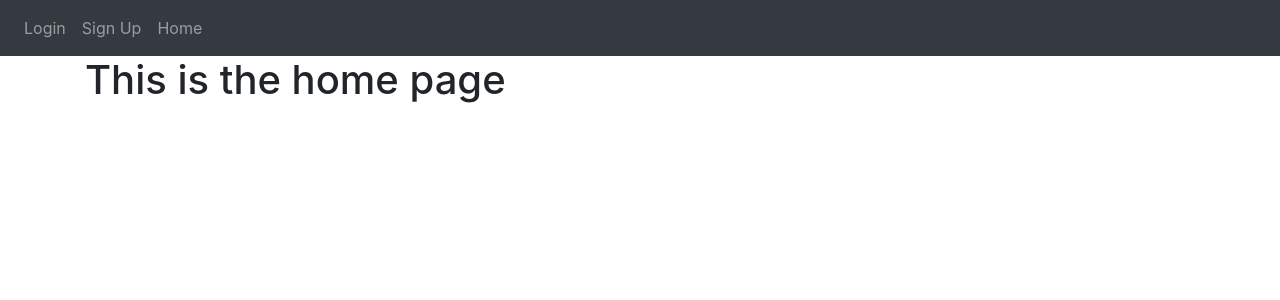
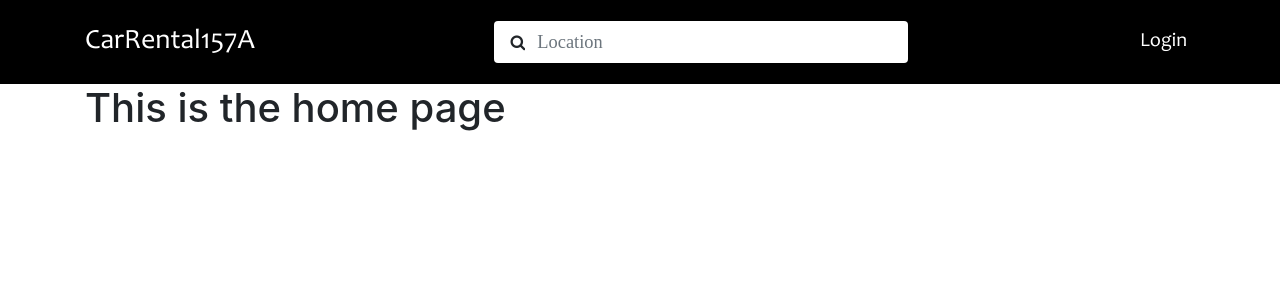
Before and after one commit to DuckyKay/CMPE157ACarRental, a Python web app: template website/templates/home.html in a window 1280 px wide. Shown: the top 300 px of the page. Run offline with Jinja, Linux system fonts and the light colour scheme; the template is opened without the code that fills it, so the values that code supplies are empty; some libraries are stand-ins or nearby versions; some web fonts are replaced.

Commit message:
styled navbar

```diff
--- a/website/static/styles.css
+++ b/website/static/styles.css
@@ -1 +1,33 @@
 /* our CSS will go here */
+@font-face {
+    font-family: Candara;
+    src: url('Candara.ttf');
+}
+
+@font-face {
+    font-family: calibri;
+    src: url('calibri.ttf');
+}
+
+.navbar {
+    background-color: black;
+    font-family: Candara;
+}
+
+.navbar-collapse {
+    flex-grow: 0;
+}
+
+.navbar-brand {
+    font-size: 1.75em;
+}
+
+.form-control {
+    font-family: calibri;
+    font-size: 1.15em;
+    border: none;
+}
+
+.nav-link {
+    font-size: 1.25em;
+}
--- a/website/templates/base.html
+++ b/website/templates/base.html
@@ -1,51 +1,52 @@
 <!DOCTYPE html>
 <html>
+
 <head>
     <!-- Set the character encoding and viewport for the page -->
-    <meta charset="utf-8"/>
-    <meta name="viewport" content="width=device-width, initial-scale=1"/>
+    <meta charset="utf-8" />
+    <meta name="viewport" content="width=device-width, initial-scale=1" />
     <!-- Include Bootstrap CSS from a CDN -->
-    <link
-            rel="stylesheet"
-            href="https://stackpath.bootstrapcdn.com/bootstrap/4.4.1/css/bootstrap.min.css"
-            integrity="sha384-Vkoo8x4CGsO3+Hhxv8T/Q5PaXtkKtu6ug5TOeNV6gBiFeWPGFN9MuhOf23Q9Ifjh"
-            crossorigin="anonymous"
-    />
+    <link rel="stylesheet" href="https://stackpath.bootstrapcdn.com/bootstrap/4.4.1/css/bootstrap.min.css"
+        integrity="sha384-Vkoo8x4CGsO3+Hhxv8T/Q5PaXtkKtu6ug5TOeNV6gBiFeWPGFN9MuhOf23Q9Ifjh" crossorigin="anonymous" />
 
     <!-- Include Font Awesome CSS from a CDN -->
-    <link
-            rel="stylesheet"
-            href="https://stackpath.bootstrapcdn.com/font-awesome/4.7.0/css/font-awesome.min.css"
-            crossorigin="anonymous"
-    />
+    <link rel="stylesheet" href="https://stackpath.bootstrapcdn.com/font-awesome/4.7.0/css/font-awesome.min.css"
+        crossorigin="anonymous" />
 
+    <link rel="stylesheet" href="{{ url_for('static', filename='styles.css') }}">
     <!-- Set the page title using a Jinja block -->
     <title>{% block title %}Home{% endblock %}</title>
 </head>
+
 <body>
     <!-- Navigation bar -->
-<nav class="navbar navbar-expand-lg navbar-dark bg-dark">
+    <nav class="navbar navbar-expand-lg navbar-dark py-3">
+        <div class="container">
+            <a class="navbar-brand" href="#">CarRental157A</a>
+
             <!-- Hamburger menu button for small screens -->
-    <button
-            class="navbar-toggler"
-            type="button"
-            data-toggle="collapse"
-            data-target="#navbar"
-    >
+            <button class="navbar-toggler" type="button" data-toggle="collapse" data-target="#navbar">
                 <span class="navbar-toggler-icon"></span>
             </button>
+
+            <!-- Search bar -->
+            <form class="form-inline bg-white pl-3 pr-2 rounded navbar-collapse">
+                <i class="fa fa-search" aria-hidden="true"></i>
+                <input class="form-control shadow-none" style="width: 375px;" type="search" placeholder="Location"
+                    aria-label="Search">
+            </form>
+
             <!-- Navigation links -->
             <div class="collapse navbar-collapse" id="navbar">
                 <div class="navbar-nav">
                     <!-- Show different links based on user authentication status -->
-{#            {% if user.is_authenticated %}#}
-{#                <a class="nav-item nav-link" id="home" href="/">Home</a>#}
-{#                <a class="nav-item nav-link" id="logout" href="/logout">Logout</a>#}
-{#            {% else %}#}
-                <a class="nav-item nav-link" id="login" href="/login">Login</a>
-                <a class="nav-item nav-link" id="signUp" href="/sign-up">Sign Up</a>
-                <a class="nav-item nav-link" id="home" href="/">Home</a>
-{#            {% endif %}#}
+                    {# {% if user.is_authenticated %}#}
+                    {# <a class="nav-item nav-link" id="home" href="/">Home</a>#}
+                    {# <a class="nav-item nav-link" id="logout" href="/logout">Logout</a>#}
+                    {# {% else %}#}
+                    <a class="nav-item nav-link text-white" id="login" href="/login">Login</a>
+                    {# {% endif %}#}
+                </div>
             </div>
         </div>
     </nav>
@@ -82,21 +83,15 @@
     </div>
 
     <!-- Include jQuery, Popper.js, and Bootstrap JS from CDNs -->
-<script
-        src="https://code.jquery.com/jquery-3.2.1.slim.min.js"
+    <script src="https://code.jquery.com/jquery-3.2.1.slim.min.js"
         integrity="sha384-KJ3o2DKtIkvYIK3UENzmM7KCkRr/rE9/Qpg6aAZGJwFDMVNA/GpGFF93hXpG5KkN"
-        crossorigin="anonymous"
-></script>
-<script
-        src="https://cdnjs.cloudflare.com/ajax/libs/popper.js/1.12.9/umd/popper.min.js"
+        crossorigin="anonymous"></script>
+    <script src="https://cdnjs.cloudflare.com/ajax/libs/popper.js/1.12.9/umd/popper.min.js"
         integrity="sha384-ApNbgh9B+Y1QKtv3Rn7W3mgPxhU9K/ScQsAP7hUibX39j7fakFPskvXusvfa0b4Q"
-        crossorigin="anonymous"
-></script>
-<script
-        src="https://maxcdn.bootstrapcdn.com/bootstrap/4.0.0/js/bootstrap.min.js"
+        crossorigin="anonymous"></script>
+    <script src="https://maxcdn.bootstrapcdn.com/bootstrap/4.0.0/js/bootstrap.min.js"
         integrity="sha384-JZR6Spejh4U02d8jOt6vLEHfe/JQGiRRSQQxSfFWpi1MquVdAyjUar5+76PVCmYl"
-        crossorigin="anonymous"
-></script>
+        crossorigin="anonymous"></script>
 
     <!-- JavaScript block for additional scripts -->
     {% block javascript %}
@@ -105,7 +100,7 @@
         function deleteNote(noteId) {
             fetch("/delete-note", {
                 method: "POST",
-                body: JSON.stringify({noteId: noteId}),
+                body: JSON.stringify({ noteId: noteId }),
             }).then((_res) => {
                 window.location.href = "/";
             });
@@ -113,4 +108,5 @@
     </script>
     {% endblock %}
 </body>
+
 </html>
```
Also changed, not shown: website/static/Candara.ttf (added), 1 other file. Lines whose indentation alone changed are shown as unchanged.
